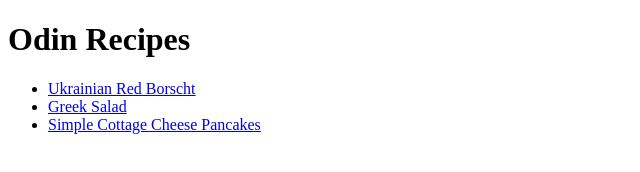
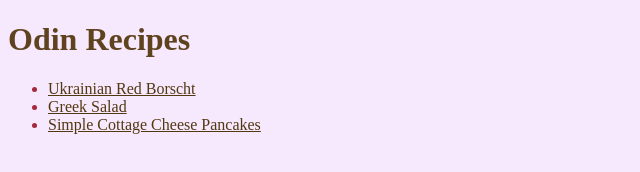
Before and after one commit to Firkax69/odin-recipes, a plain HTML site: page index.html in a window 1280 px wide. Shown: the whole page, without its empty margins (0-640 px from the left). Drawn offline with Linux system fonts and the light colour scheme.

Commit message:
Style index.html (main page of web-site)
Add style to header, lists and change background

```diff
--- a/index.html
+++ b/index.html
@@ -3,10 +3,11 @@
 <head>
     <meta charset="UTF-8">
     <meta name="viewport" content="width=device-width, initial-scale=1.0">
-    <title>Document</title>
+    <link rel="stylesheet" href="./styles.css">
+    <title>Odin Recipes Menu</title>
 </head>
 <body>
-    <h1>Odin Recipes</h1>
+    <h1 class="header">Odin Recipes</h1>
     <ul>
         <li><a href="./recipes/borscht.html" target="_blank" rel="noopener noreferrer">Ukrainian Red Borscht</a></li>
         <li><a href="./recipes/salad.html" target="_blank" rel="noopener noreferrer">Greek Salad</a></li>
--- /dev/null
+++ b/styles.css
@@ -0,0 +1,15 @@
+* {
+    background-color: rgb(246, 232, 253);
+}
+
+.header {
+    color: rgb(95, 66, 30);
+}
+
+a {
+    color: rgb(82, 56, 16);
+}
+
+li {
+    color: rgb(167, 39, 60);
+}
```
